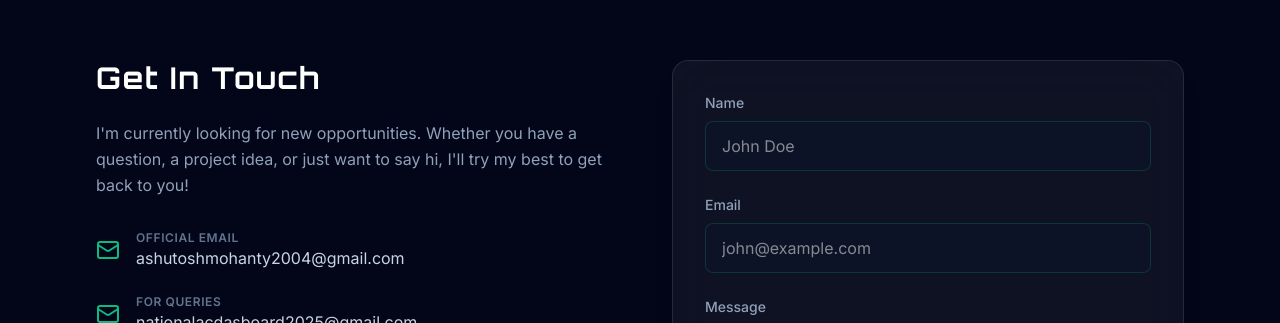
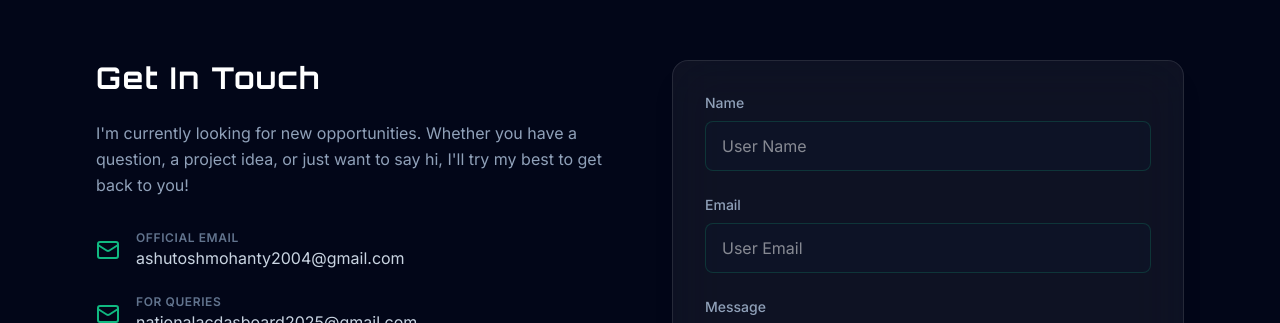
Before and after one commit to Ashu4789/Portfolio, a React (Vite) app in the folder client/: page / in a window 1280 px wide. Shown: the part 6920-7243 px from the top of the page. Built offline with nearby package versions, Linux system fonts and the light colour scheme.

Commit message:
some minute changes

```diff
--- a/client/src/components/Contact.jsx
+++ b/client/src/components/Contact.jsx
@@ -115,7 +115,7 @@ const Contact = () => {
                 value={formData.name}
                 onChange={e => setFormData({...formData, name: e.target.value})}
                 className="w-full bg-slate-900/50 border border-emerald-500/20 rounded-lg px-4 py-3 text-white focus:outline-none focus:border-emerald-500 focus:ring-1 focus:ring-emerald-500 transition-all"
-                placeholder="John Doe"
+                placeholder="User Name"
               />
             </div>
             <div>
@@ -127,7 +127,7 @@ const Contact = () => {
                 value={formData.email}
                 onChange={e => setFormData({...formData, email: e.target.value})}
                 className="w-full bg-slate-900/50 border border-emerald-500/20 rounded-lg px-4 py-3 text-white focus:outline-none focus:border-emerald-500 focus:ring-1 focus:ring-emerald-500 transition-all"
-                placeholder="john@example.com"
+                placeholder="User Email"
               />
             </div>
             <div>
```
